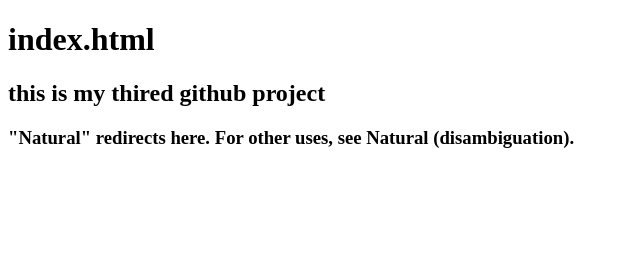
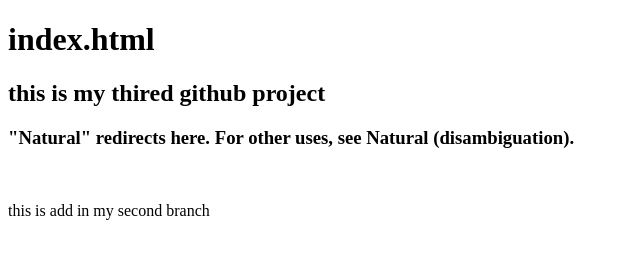
Before and after one commit to Azmira21/my-first-website, a plain HTML site: page index.html in a window 1280 px wide. Shown: the whole page, without its empty margins (0-640 px from the left). Drawn offline with Linux system fonts and the light colour scheme.

Commit message:
learning about second branch

```diff
--- a/index.html
+++ b/index.html
@@ -11,5 +11,6 @@
     <h2>this is my thired github project</h2>
     <h3>"Natural" redirects here. For other uses, see Natural (disambiguation).</h3>
     <img src="bd flag.jpg" alt="">
+    <P>this is add in my second branch</P>
 </body>
 </html>
```
